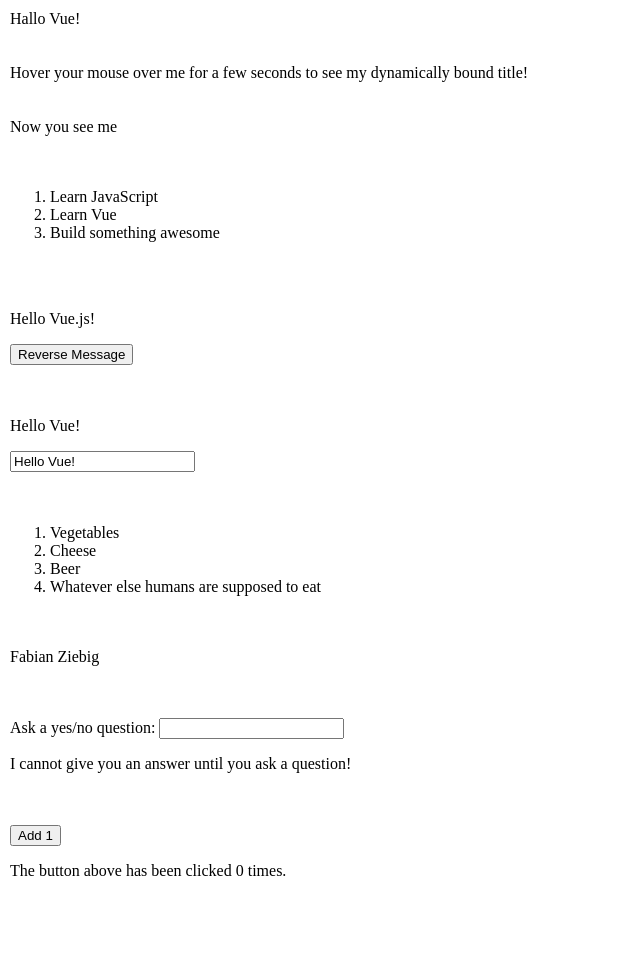
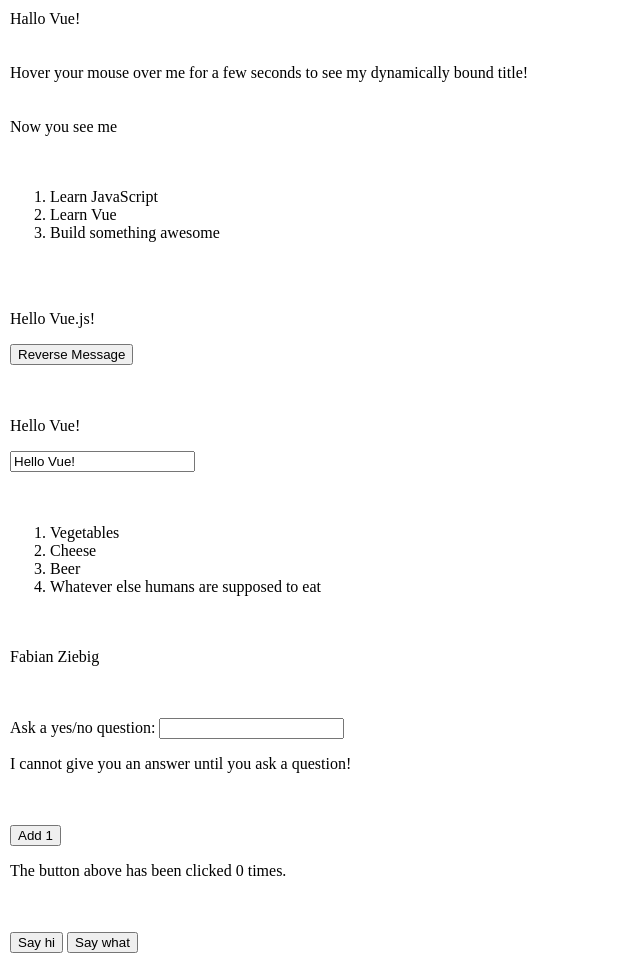
Before and after one commit to fzberlin23/vue.js, a plain HTML site: page index.html in a window 1280 px wide. Shown: the whole page, without its empty margins (0-640 px from the left). Before the commit the page ends 891 px from the top, so only its background shows below. Drawn offline with nearby package versions, Linux system fonts and the light colour scheme.

Commit message:
Hello Vue!

```diff
--- a/index.html
+++ b/index.html
@@ -81,6 +81,13 @@
             <p>The button above has been clicked {{ counter }} times.</p>
         </div>
 
+        <br/><br/>
+
+        <div id="example-3">
+            <button v-on:click="say('hi')">Say hi</button>
+            <button v-on:click="say('what')">Say what</button>
+        </div>
+
         <script src="https://cdn.jsdelivr.net/npm/vue/dist/vue.js"></script>
         <script src="https://cdn.jsdelivr.net/npm/axios@0.12.0/dist/axios.min.js"></script>
         <script src="https://cdn.jsdelivr.net/npm/lodash@4.13.1/lodash.min.js"></script>
--- a/index.js
+++ b/index.js
@@ -136,3 +136,13 @@ var example1 = new Vue({
     counter: 0
   }
 })
+
+
+new Vue({
+  el: '#example-3',
+  methods: {
+    say: function (message) {
+      alert(message)
+    }
+  }
+})
```
